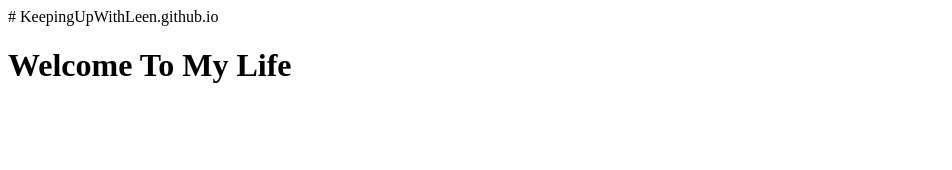
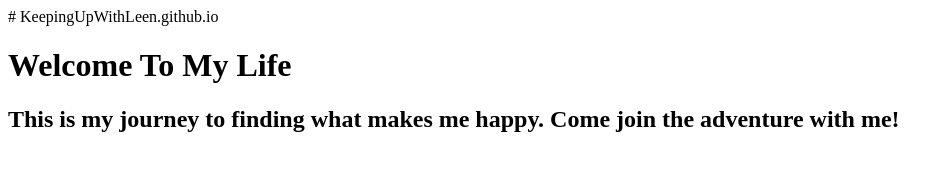
Before and after one commit to KeepingUpWithLeen/KeepingUpWithLeen.github.io, a plain HTML site: page index.html in a window 1280 px wide. Shown: the whole page, without its empty margins (0-952 px from the left). Drawn offline with Linux system fonts and the light colour scheme.

Commit message:
Update index.html

```diff
--- a/index.html
+++ b/index.html
@@ -1,3 +1,4 @@
 # KeepingUpWithLeen.github.io
 
 <h1>  Welcome To My Life </h1>
+<h2> This is my journey to finding what makes me happy. Come join the adventure with me! </h2>
```
